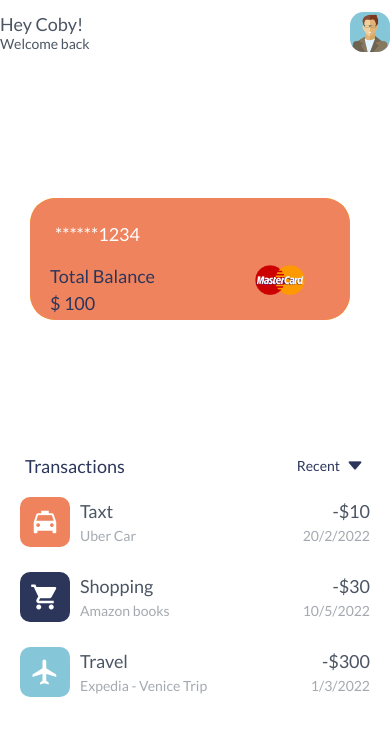
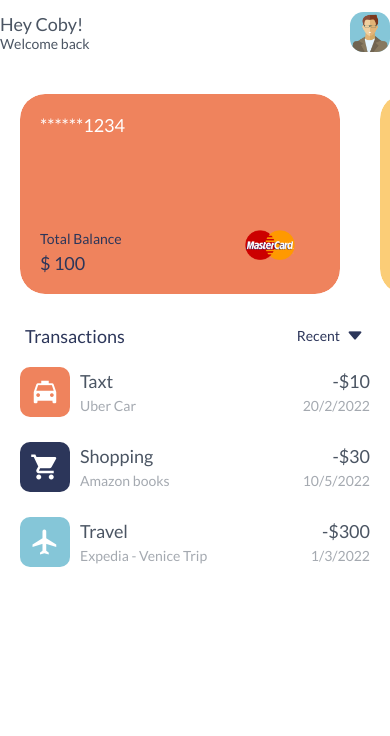
Before and after one commit to Santhosh-Umapathi/RN-Typescript-Wallet, a React Native app: screen / in a window 390 px wide. Shown: the top 736 px of the page. Built offline with nearby package versions, Linux system fonts and the light colour scheme.

Commit message:
FIX: Small fixes

```diff
--- a/src/components/UI/Cards.tsx
+++ b/src/components/UI/Cards.tsx
@@ -32,15 +32,13 @@ const CardItem: FC<{ item: CardType; index: number; length: number }> = ({
   const lastItem = index === length - 1;
 
   return (
-    <TouchableOpacity style={{ justifyContent: "center" }}>
-      <View
+    <TouchableOpacity
       style={{
-          backgroundColor: "orange",
-          height: "90%",
-          borderRadius: 25,
-          overflow: "hidden",
+        justifyContent: "center",
         width: 320,
         marginRight: lastItem ? 10 : 40,
+        overflow: "hidden",
+        borderRadius: 25,
       }}
     >
       <ImageBackground
@@ -65,7 +63,7 @@ const CardItem: FC<{ item: CardType; index: number; length: number }> = ({
           }}
         >
           <Text
-              style={{ color: colors.white, marginTop: 25, marginLeft: 25 }}
+            style={{ color: colors.white, marginTop: 20, marginLeft: 20 }}
           >{`******${item.accountNo}`}</Text>
 
           <View
@@ -77,6 +75,7 @@ const CardItem: FC<{ item: CardType; index: number; length: number }> = ({
           >
             <View>
               <Text
+                size="small"
                 style={{
                   color: lastItem ? colors.white : colors.secondary,
                   marginBottom: 5,
@@ -96,7 +95,6 @@ const CardItem: FC<{ item: CardType; index: number; length: number }> = ({
           </View>
         </View>
       </ImageBackground>
-      </View>
     </TouchableOpacity>
   );
 };
@@ -113,10 +111,9 @@ const Cards: FC<CardSection> = ({ data }) => {
           return <CardItem {...{ item, index, length: data.length }} />;
         }}
         contentContainerStyle={{
-          alignItems: "center",
           paddingHorizontal: 20,
-          paddingLeft: 30,
         }}
+        style={{ height: 200 }}
       />
     </View>
   );
@@ -124,8 +121,8 @@ const Cards: FC<CardSection> = ({ data }) => {
 
 const styles = StyleSheet.create({
   container: {
-    flex: 1,
     backgroundColor: colors.white,
+    paddingVertical: 30,
   },
 });
 
--- a/src/screens/HomeScreen.tsx
+++ b/src/screens/HomeScreen.tsx
@@ -23,7 +23,8 @@ const HomeScreen: FC = (props) => {
 const styles = StyleSheet.create({
   container: {
     flex: 1,
-    // backgroundColor: colors.secondary,
+    backgroundColor: colors.secondary,
+    justifyContent: "space-between",
   },
 });
 
```
Lines whose indentation alone changed are shown as unchanged.
